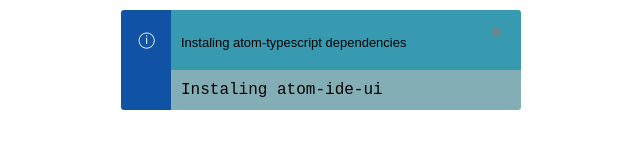
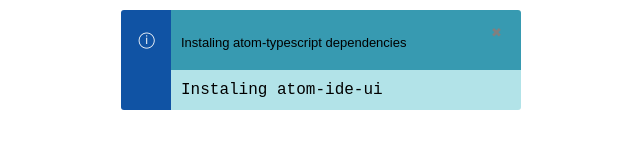
Before and after one commit to deniskir/joradno, a plain HTML site: page index.html in a window 1280 px wide. Shown: the whole page, without its empty margins (319-959 px from the left). Drawn offline with Linux system fonts and the light colour scheme.

Commit message:
TwoCommit

```diff
--- a/style.css
+++ b/style.css
@@ -24,7 +24,7 @@ html  body {
  .third{
     width: 350px;
     height: 40px;
-    background-color: rgba(131, 174, 181, 1.52);
+    background-color: rgb(178, 227, 232);
     float: right;
     border-bottom-right-radius: 3px;
 
```
